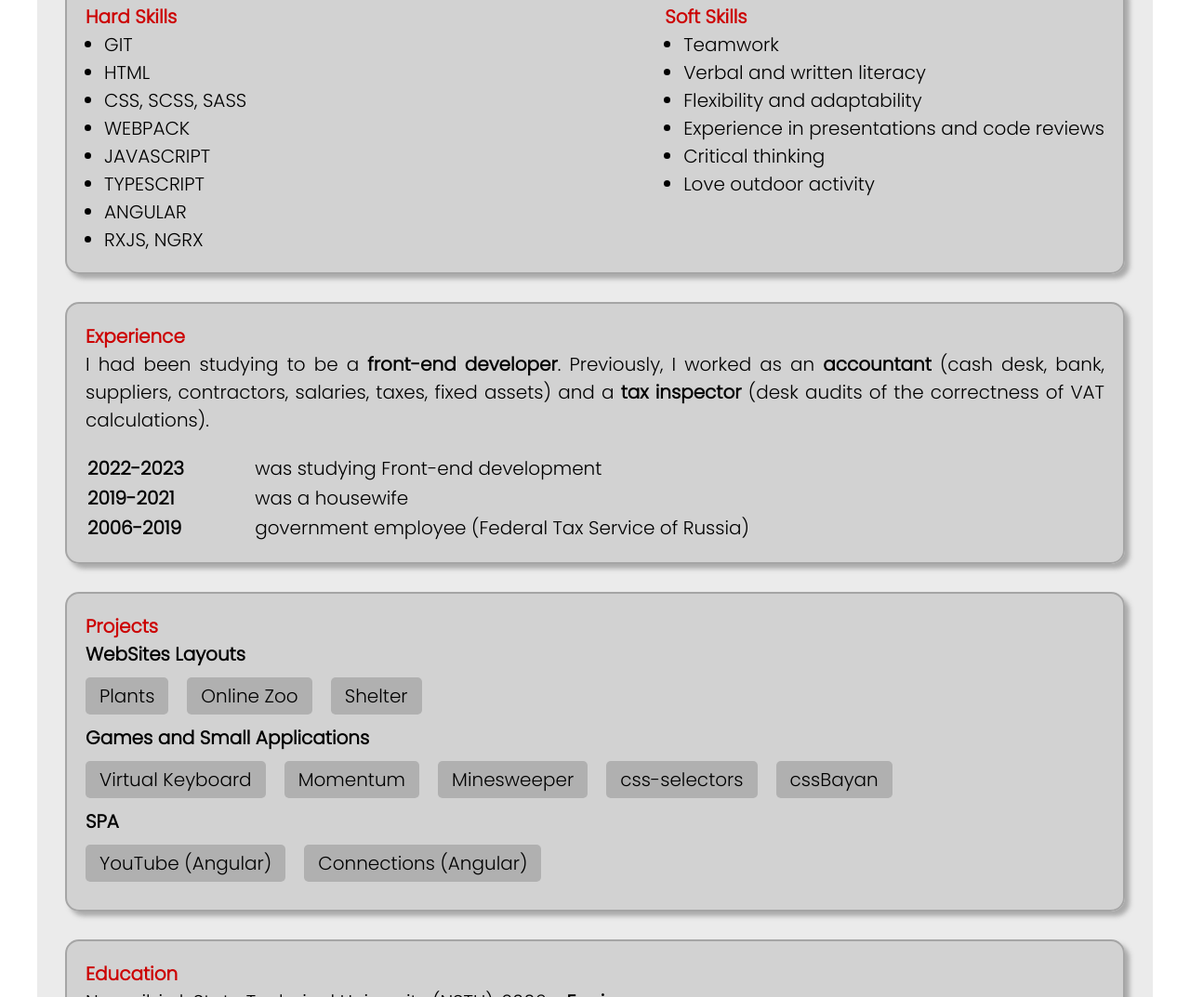
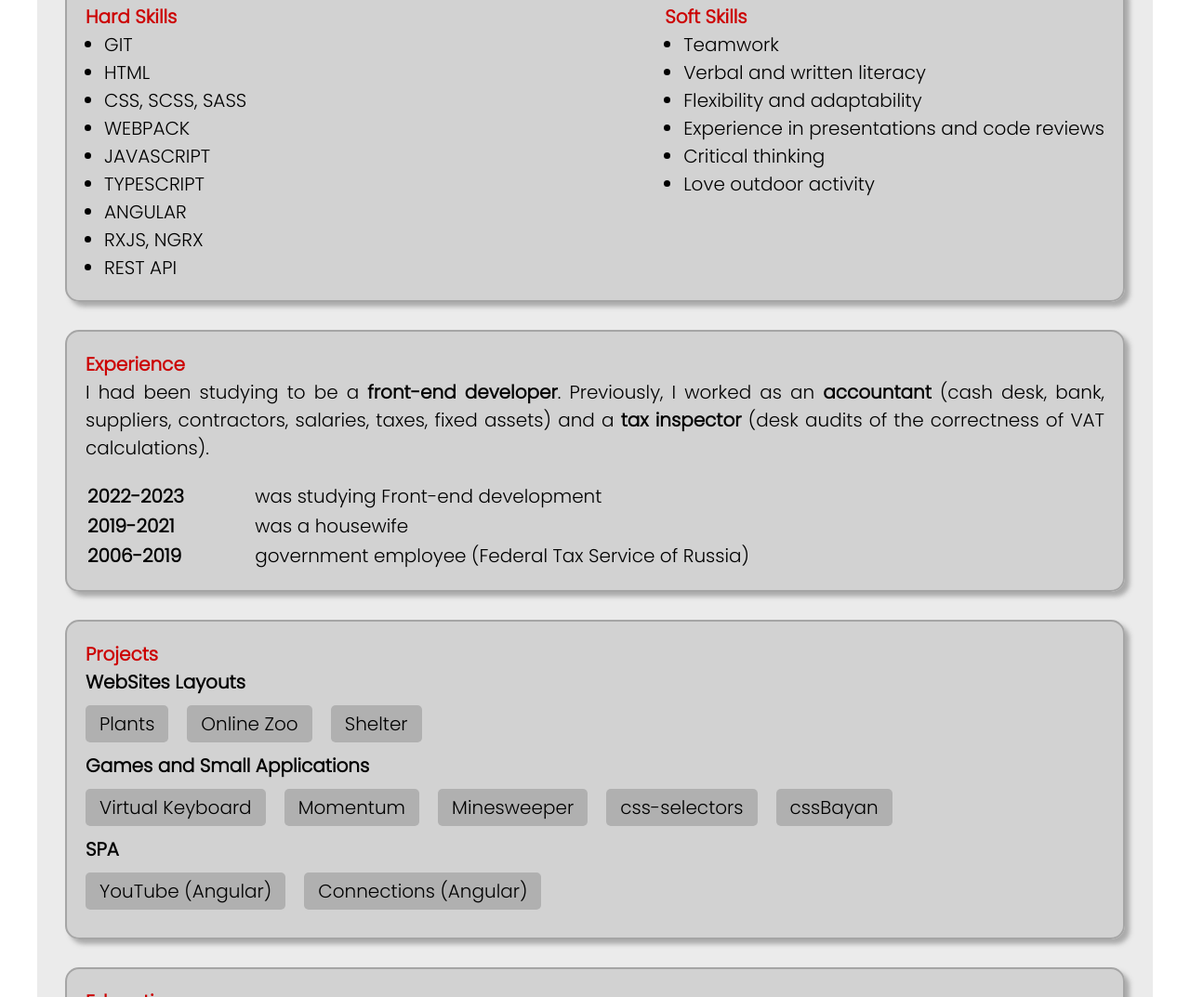
Before and after one commit to Marigza/CV, a plain HTML site: page index.html in a window 1280 px wide. Shown: the part 783-1856 px from the top of the page at 93% size. Drawn offline with Linux system fonts and the light colour scheme.

Commit message:
feat: update layout

```diff
--- a/index.html
+++ b/index.html
@@ -76,6 +76,7 @@
                             <li>TYPESCRIPT</li>
                             <li>ANGULAR</li>
                             <li>RXJS, NGRX</li>
+                            <li>REST API</li>
                         </ul>
                     </div>
                     <div class="skills-block">
```
